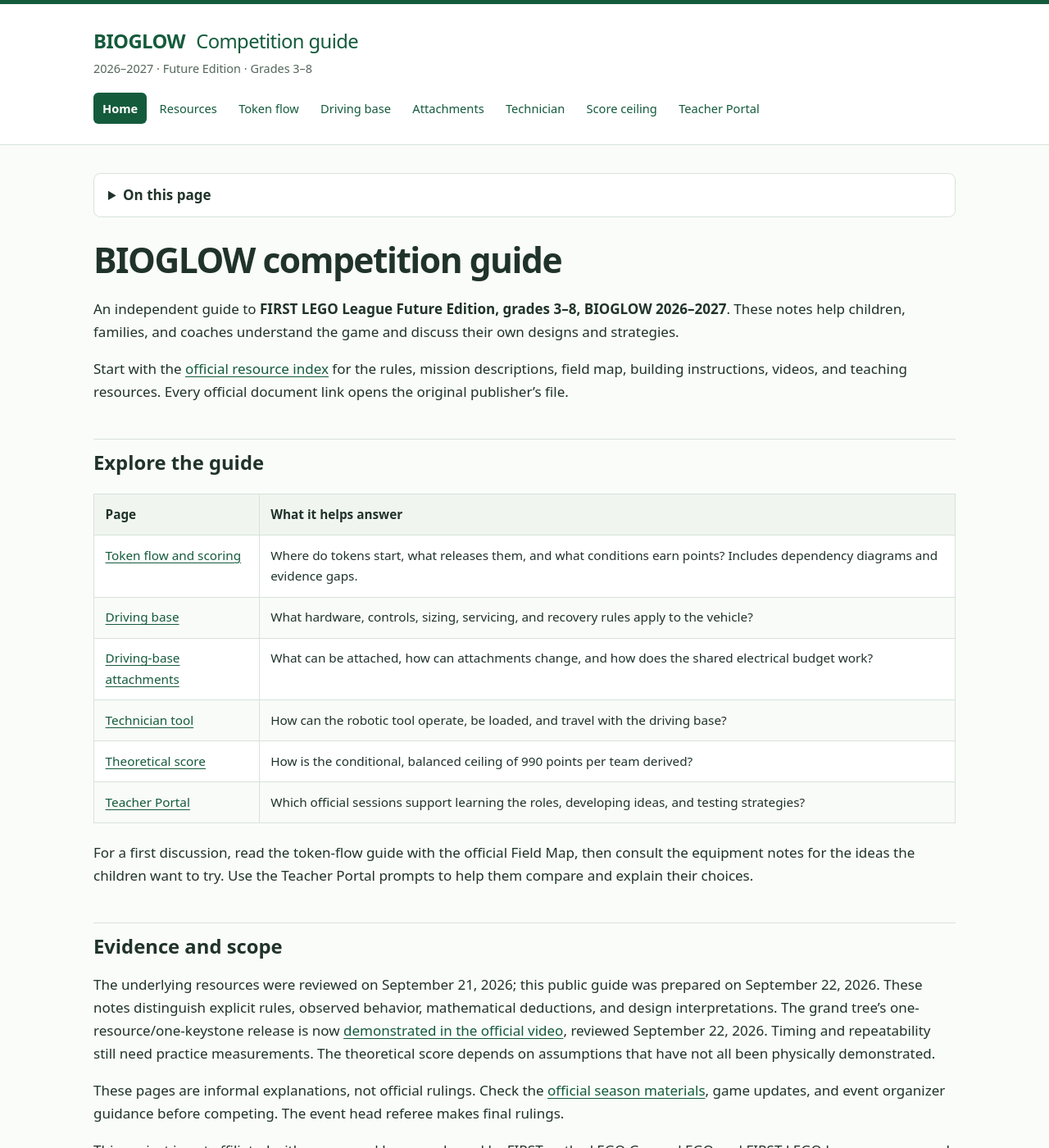
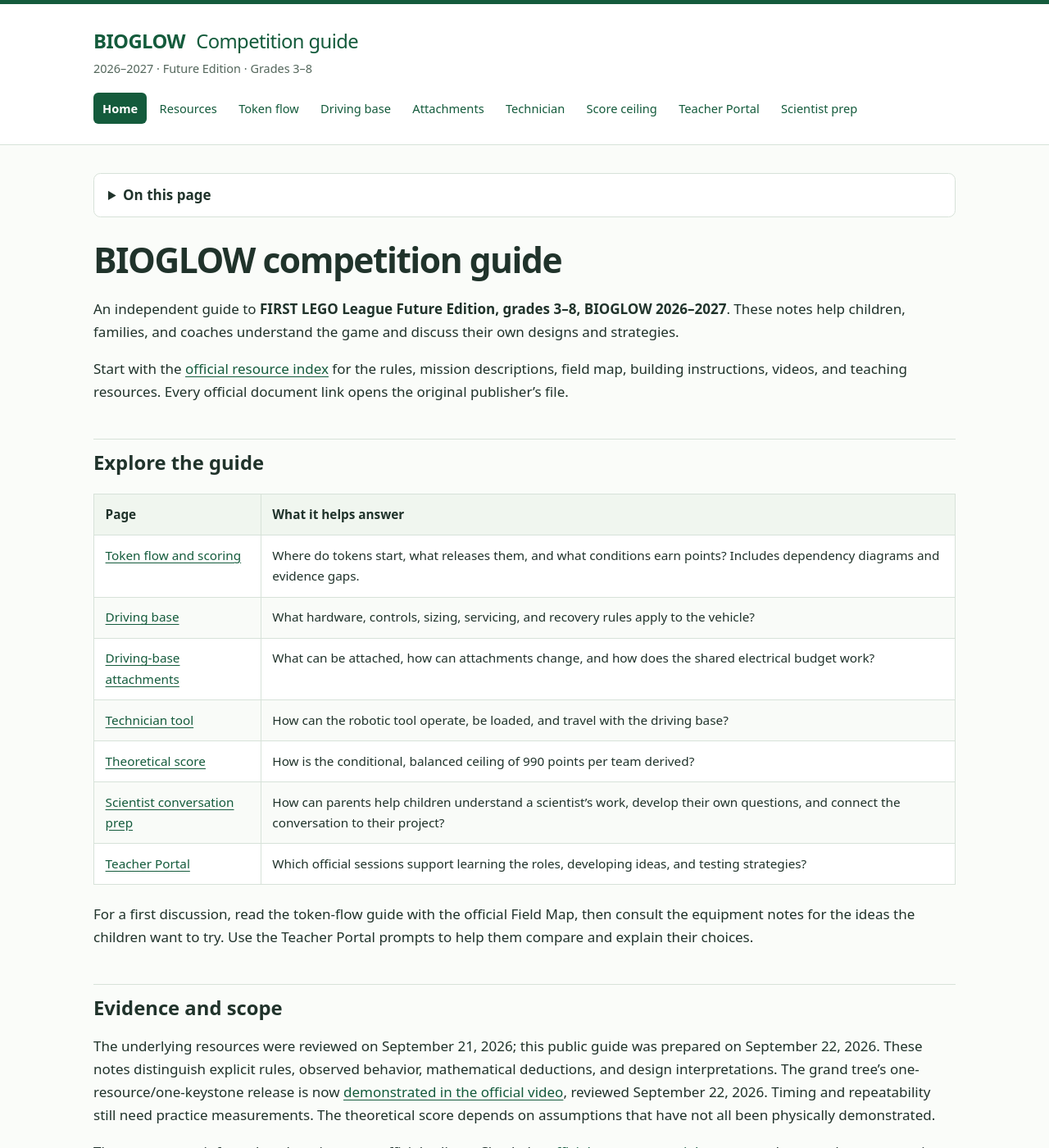
Before and after one commit to EdPom/lego-competition-guide, a Jekyll site: the page built from README.md, in a window 1280 px wide and 1400 px high. Shown: the whole window at 82% size. Built offline with Jekyll 4.4.1, drawn with Linux system fonts in a browser that asks for light colours; part of the change alters nothing that is shown.

Commit message:
Add parent guide for preparing scientist conversations

```diff
--- a/_config.yml
+++ b/_config.yml
@@ -33,3 +33,5 @@ navigation:
     url: /notes/theoretical-score.html
   - title: Teacher Portal
     url: /notes/teacher-portal.html
+  - title: Scientist prep
+    url: /notes/scientist-conversation-prep.html
--- /dev/null
+++ b/notes/scientist-conversation-prep.md
@@ -0,0 +1,77 @@
+---
+title: Scientist conversation prep
+---
+
+# Helping children prepare for a scientist conversation
+
+[Home](../README.md) · [Official resource index](../INDEX.md)
+
+A short preparation activity for parents and coaches helping children explore a **banana slug habitat or greenhouse idea**. The aim is to give children enough context to ask their own questions and use what they learn to develop their project.
+
+## Give them a concrete starting point
+
+A lab website often describes several scientists' projects and uses specialist language. Start with a short explanation of the guest's interests, then connect those interests to something the children want to discover. Children do not need to understand research papers to have a worthwhile conversation.
+
+For an example involving wildlife disease ecology, the [Anthony Lab at UC Davis](https://anthonylab.vetmed.ucdavis.edu/) studies wildlife viruses, especially in bats. Its [Virus Discovery page](https://anthonylab.vetmed.ucdavis.edu/virus-discovery) has bat and field-sampling photographs to explore together. These describe the lab's work; ask the guest which questions and methods belong to their own research.
+
+The connection to a banana slug project is **how scientists study animals and their surroundings, gather evidence, and evaluate whether an idea helps**. General research methods can be useful even when the scientist studies a different animal.
+
+## A one-minute introduction to read aloud
+
+Adapt this introduction to the guest's stated interests:
+
+> “We’re meeting a scientist who studies wildlife. Scientists in this area ask how animals, their surroundings, and tiny microbes are connected. Microbes include things like bacteria that are too small to see with just our eyes. Many are harmless or helpful.
+>
+> “Scientists can investigate outdoors and use a laboratory to examine clues more closely. We can ask our guest what that looks like in their own work.
+>
+> “Our animal is a banana slug. We want to protect it and learn about its life. We can ask how a scientist would decide what to observe, what to measure, and how to find out whether our idea helps.”
+
+A scientist's findings about bats do not automatically apply to slugs. Ask which ideas transfer and which need further research or a slug specialist.
+
+## A 15-minute activity to generate questions
+
+1. **Hear the introduction (2 minutes).** Ask the child to explain back one thing the scientist wants to learn. Explain only the words they need: ecology means studying living things and their relationships with their surroundings; field work means studying outside the laboratory.
+2. **Look and wonder (3 minutes).** Open the lab's Virus Discovery page together and look at a bat or sampling photograph. Ask “What do you notice?” and “What do you wonder?” A photo can prompt questions about observation and tools; it is not an instruction to copy professional sampling.
+3. **Connect to the child's idea (5 minutes).** Have the child draw a banana slug and its surroundings, or use the team's existing sketch. Ask “What do we want to learn about its day?”, “What would we watch or measure?”, and “What would tell us our design is helping?” Mark guesses with a question mark. Temperature, dampness, shelter, food, and activity are possible discussion topics, not a prescribed experiment or claims about the scientist's exact methods.
+4. **Write three questions (5 minutes).** Let each child choose one about the scientist's work, one about how to investigate something, and one about the team's idea. Write their wording first. Help make a question clearer only after asking what they mean.
+
+For each question, the child should be able to finish: “I want to know this because…” Avoid requiring specialist vocabulary or an impressive-sounding question.
+
+## Optional question starters
+
+Use these if a child is stuck; they are examples to adapt, not an assigned script. Keep room for questions that emerge from the scientist's introduction.
+
+| Starting point | Example in a child's voice |
+|---|---|
+| Research question | What is one thing about bats that you are trying to find out? |
+| Daily work | Could you tell us about something you have done, or hope to do, outdoors and then in the lab? |
+| Evidence | How do you find out about something too small to see? |
+| Environment | What changes in an animal's home are you interested in studying? |
+| Observation | How do you watch an animal without changing what it normally does? |
+| Monitoring | What should we measure if we want to learn about a banana slug's daily life? |
+| Testing our idea | How could we find out whether our greenhouse helps the slugs? |
+| Unintended effects | Could something we build to help an animal accidentally make its home worse? |
+| Next step | What would you investigate first if you were starting our project? |
+
+Ask for general scientific guidance where appropriate. The scientist can distinguish what they know from what needs a slug specialist or further research. A useful follow-up is “What clue would tell us that?”
+
+## Preparing as a team
+
+Each child can prepare three questions. Treat these as candidates rather than a checklist to finish during the meeting. Combine duplicates with the children's agreement, aim for one priority question per child, and keep the others as backups. In a 30–45-minute conversation, leave time for the scientist’s introduction, the children's project explanation, and spontaneous follow-ups.
+
+A possible 35-minute outline is 5 minutes for introductions, 5 minutes for the children to explain their idea, 20 minutes for questions and discussion, and 5 minutes for next steps. Let the scientist and the coach adjust this.
+
+The kids can explain their idea using three prompts:
+
+- We chose banana slugs because…
+- We hope our idea will help by…
+- We still need to find out…
+
+After the conversation, each child records one thing learned and one thing to change, investigate, or test. Keep a distinction between the scientist's advice, the children's interpretation, and evidence from a later test.
+
+## Resources
+
+- [Anthony Lab at UC Davis](https://anthonylab.vetmed.ucdavis.edu/): background on wildlife virus research.
+- [Virus Discovery](https://anthonylab.vetmed.ucdavis.edu/virus-discovery): photographs and research questions to explore together.
+
+The activities, question examples, and meeting outline are preparation suggestions, not official competition requirements.
```
Also changed, not shown: README.md.
